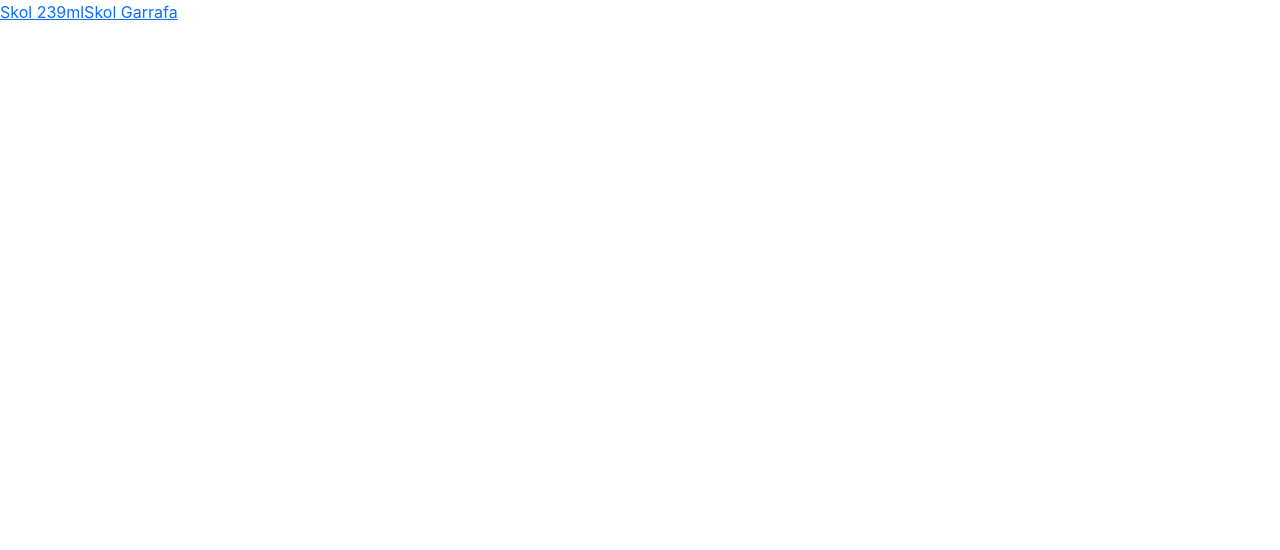
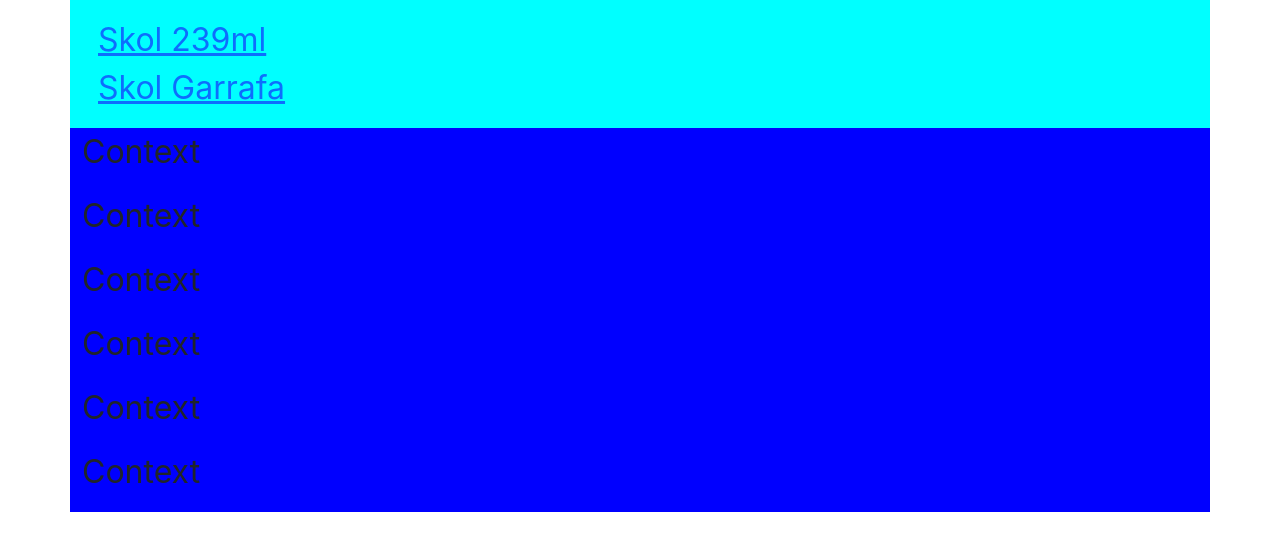
Before and after one commit to Caue113/drinkhouse-react-app, a React (Create React App) app: page /bebidas in a window 1280 px wide. Shown: the top 550 px of the page. Built offline with nearby package versions, Linux system fonts and the light colour scheme.

Commit message:
Fix - Fixed navigation on 'bebidas' routing the user to the wrong place
The use of './' implies that you want to keep this directory onwards. Without it, it treats as an absoute path

```diff
--- /dev/null
+++ b/src/Pages/bebida.css
@@ -0,0 +1,13 @@
+.nav{
+    background-color: aqua;
+    padding: 1rem;
+}
+
+.nav__link{
+    font-size: large;
+    color: whitesmoke;
+}
+
+.nav__link:link{
+    color: rgb(6, 94, 6)
+}
--- a/src/Pages/bebida.jsx
+++ b/src/Pages/bebida.jsx
@@ -1,7 +1,9 @@
+import React, { useEffect, useState } from "react";
 import axios from "axios";
-import React, { useEffect, useState } from "react";
 import { Nav } from "react-bootstrap";
 import { json, Link, useLoaderData, useParams } from "react-router-dom";
+import "./bebida.css";
+
 
 export async function loader({ params }){
     console.log("Rodando PARAMS de LOADER");
@@ -52,9 +54,9 @@
 
     return(
         <div className="container">
-            <Nav>
-                <Nav.Item><Link to={"./"}>Menu Principal</Link></Nav.Item>
-                <Nav.Item><Link to={"./bebidas"}>Menu de bebidas</Link></Nav.Item>
+            <Nav className="nav">
+                <Nav.Item><Link to={"/"} className="nav__link">Menu Principal</Link></Nav.Item>
+                <Nav.Item><Link to={"/bebidas"} className="nav__link">Menu de bebidas</Link></Nav.Item>
             </Nav>
 
             <div className="row">
--- a/src/Pages/bebidas.jsx
+++ b/src/Pages/bebidas.jsx
@@ -1,15 +1,34 @@
 import React from "react";
 import { Nav } from "react-bootstrap";
-import { Link, useParams } from "react-router-dom";
+
+import { Link, Outlet, useParams } from "react-router-dom";
+
+const style = {
+    backgroundColor : "blue",
+    fontSize: "32px"
+}
+
 
 function Bebidas (){
 
     return(
-        <div>
-            <Nav>
+        <div className="container" style={style}>
+            <Nav className="row">
                 <Nav.Item><Link to={"./bebida/1"}>Skol 239ml</Link></Nav.Item>
                 <Nav.Item><Link to={"./bebida/2"}>Skol Garrafa</Link></Nav.Item>
             </Nav>
+
+            <div className="row">
+                <p>Context</p>
+                <p>Context</p>
+                <p>Context</p>
+                <Outlet></Outlet>
+
+                <p>Context</p>
+                <p>Context</p>
+                <p>Context</p>
+
+            </div>
         </div>
     );
 }
```
Also changed, not shown: src/Layout/Header.jsx (added).
